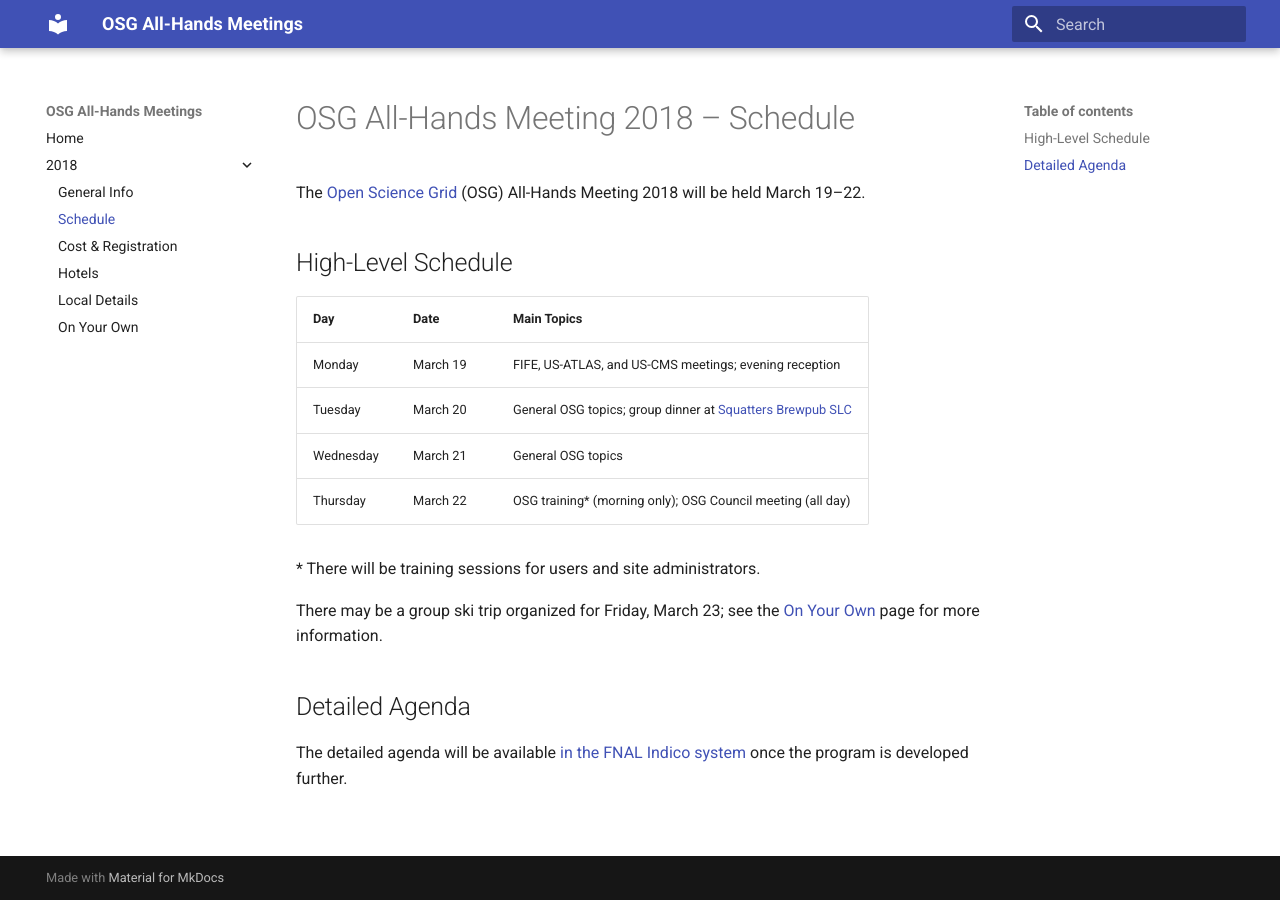
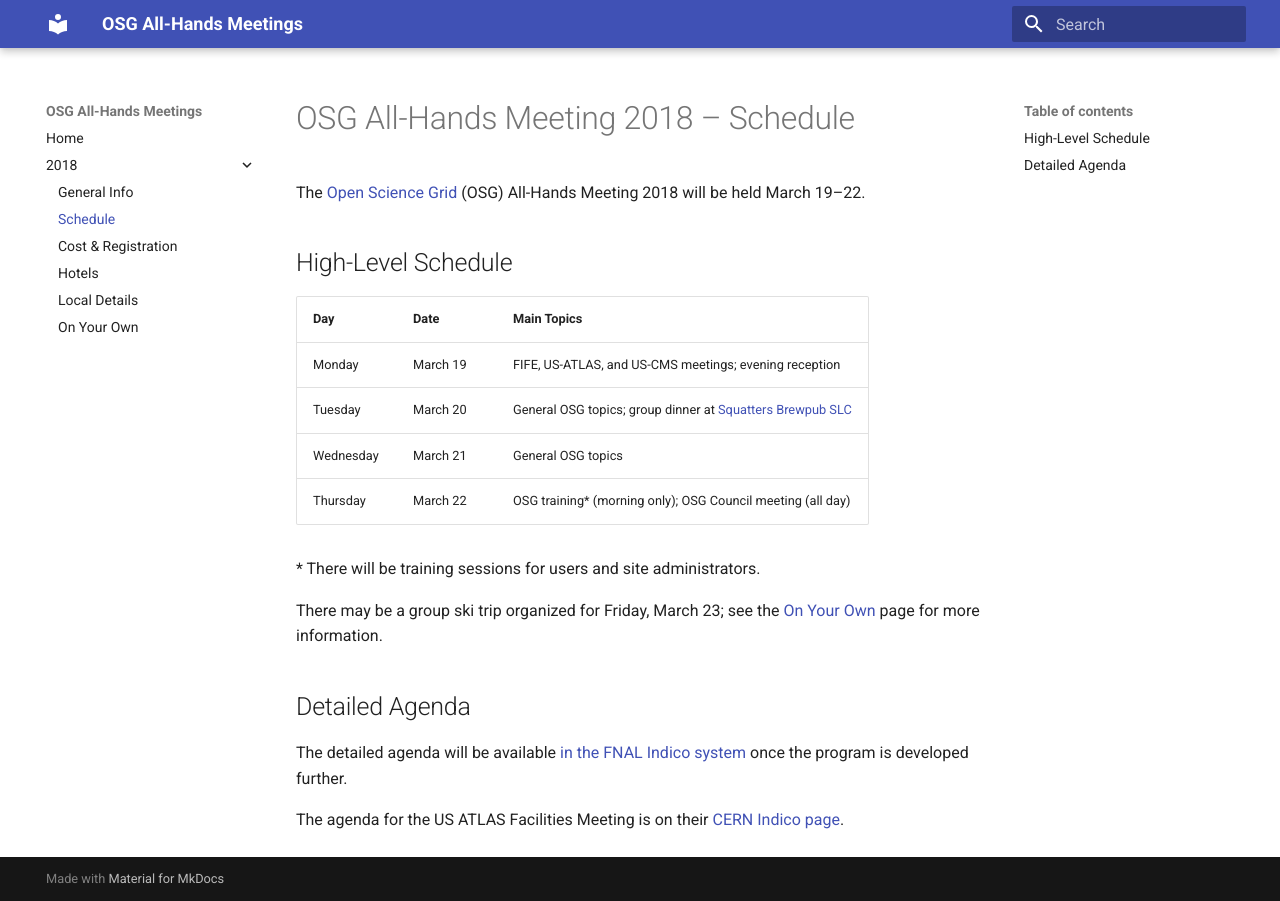
Before and after one commit to osg-htc/all-hands, an MkDocs documentation site: the page built from docs/2018/schedule.md, in a window 1280 px wide. Built offline with MkDocs 1.6.1 and Material for MkDocs 9.7.7, drawn with Linux system fonts in a browser that asks for light colours; old or Windows-style settings are respelled for this version of MkDocs.

Commit message:
Added link to separate ATLAS agenda

```diff
--- a/docs/2018/schedule.md
+++ b/docs/2018/schedule.md
@@ -20,3 +20,5 @@
 
 The detailed agenda will be available [in the FNAL Indico system](https://indico.fnal.gov/event/15344/) once the program
 is developed further.
+
+The agenda for the US ATLAS Facilities Meeting is on their [CERN Indico page](https://indico.cern.ch/event/697806/).
```
